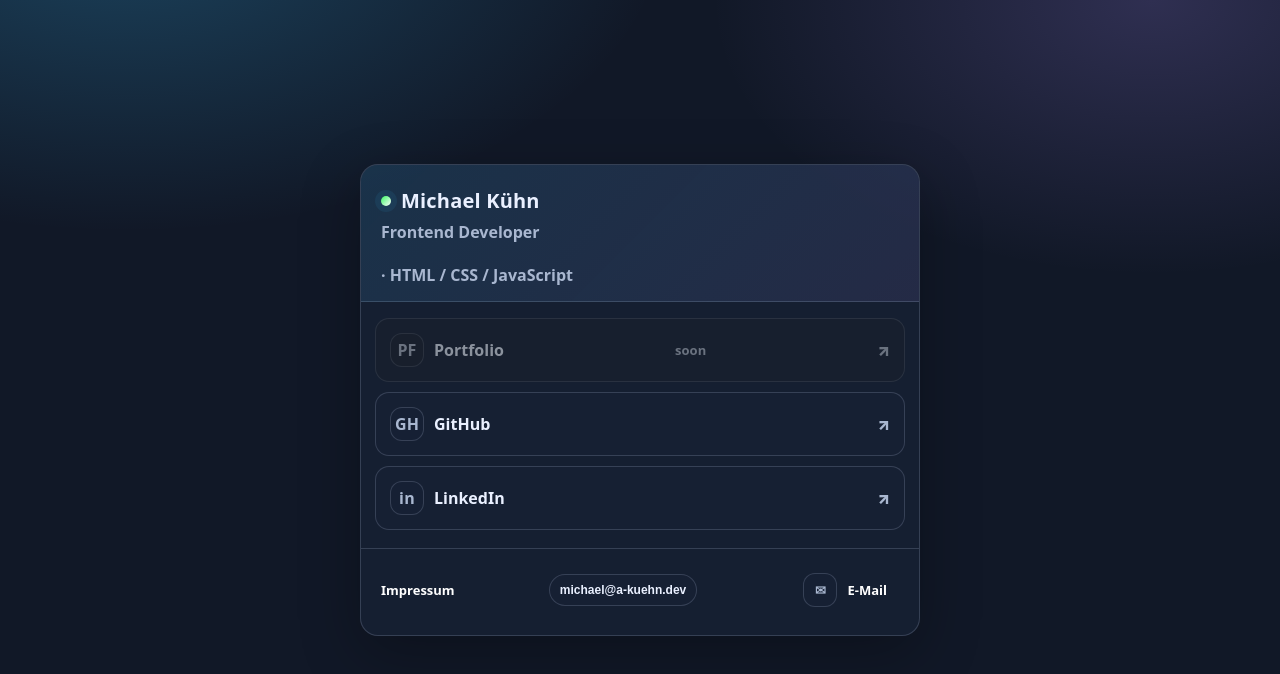
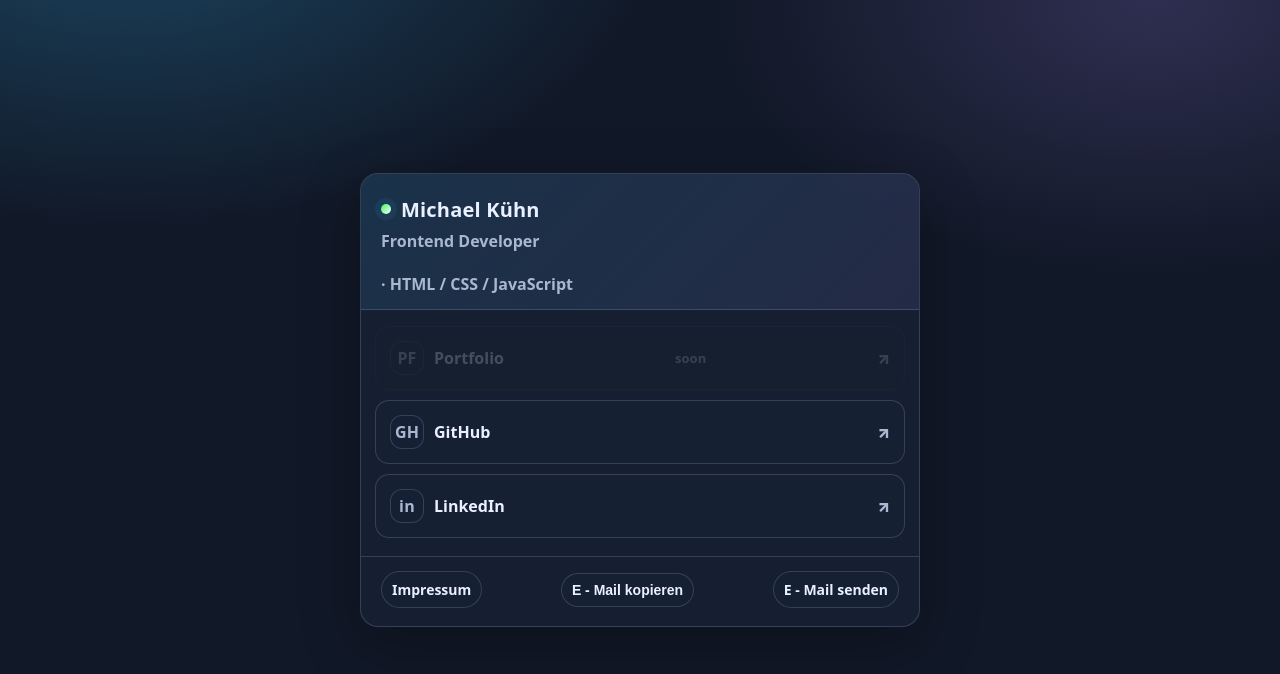
Before and after one commit to K-Micha/Landing-Page, a plain HTML site: page index.html in a window 1280 px wide. Drawn offline with Linux system fonts and the light colour scheme.

Commit message:
button update

```diff
--- a/index.html
+++ b/index.html
@@ -39,16 +39,17 @@
     </nav>
 
     <footer class="bottom">
-      <a class="ips" href="./page/impressum.html">Impressum</a>
+      <a class="ips" href="./page/impressum.html">
+        <span>Impressum</span>
+      </a>
 
       <button class="copy_mail" id="copy-mail" type="button">
-        michael@a-kuehn.dev
+       <span>E - Mail kopieren</span>
       </button>
 
       <a id="open-mail" class=" mail_btn" href="#">
         <span class="left">
-          <span class="icon">✉</span>
-          <span>E-Mail</span>
+          <span>E - Mail senden</span>
         </span>
       </a>
     </footer>
--- a/page/assets.js
+++ b/page/assets.js
@@ -58,9 +58,3 @@ if (openMailBtn) {
     openMailClient();
   });
 }
-// Portfolio
-const portfolioBtn = document.getElementById("portfolio-soon");
-
-portfolioBtn.addEventListener("click", () => {
-  showToast("Portfolio in progress");
-});
--- a/page/style.css
+++ b/page/style.css
@@ -11,9 +11,13 @@
   --shadow: 0 18px 60px rgba(0, 0, 0, .28);
 }
 
-* { box-sizing: border-box; }
+* {
+  box-sizing: border-box;
+}
 
-.hidden { display: none !important; }
+.hidden {
+  display: none !important;
+}
 
 body {
   margin: 0;
@@ -28,7 +32,9 @@ body {
   min-height: 100vh;
 }
 
-.body_ldg { display: grid; }
+.body_ldg {
+  display: grid;
+}
 
 .wrap {
   width: min(560px, 100%);
@@ -58,7 +64,7 @@ body {
   width: 10px;
   height: 10px;
   border-radius: 999px;
-      background: linear-gradient(135deg, #38f863, #ffffff);
+  background: linear-gradient(135deg, #38f863, #ffffff);
   box-shadow: 0 0 0 6px rgba(56, 189, 248, .08);
   flex: 0 0 auto;
 }
@@ -117,8 +123,8 @@ body {
   flex: 0 0 auto;
 }
 
-.icon:hover{
-   border-color: rgba(56, 189, 248, .38);
+.icon:hover {
+  border-color: rgba(56, 189, 248, .38);
   background: linear-gradient(135deg, rgba(56, 189, 248, .16), rgba(167, 139, 250, .10));
 }
 
@@ -141,7 +147,14 @@ body {
 }
 
 .ips {
-  color: white;
+  padding: 8px 10px;
+  border-radius: 999px;
+  border: 1px solid var(--line);
+  background: rgba(24, 34, 53, .55);
+  color: var(--text);
+  font-weight: 700;
+  font-size: 14px;
+  cursor: pointer;
   text-decoration: none;
 }
 
@@ -151,27 +164,51 @@ body {
   border: 1px solid var(--line);
   background: rgba(24, 34, 53, .55);
   color: var(--text);
-  font-weight: 900;
-  font-size: 12px;
+  font-weight: 700;
+  font-size: 14px;
   cursor: pointer;
 }
 
 .copy_mail:hover {
-   border-color: rgba(56, 189, 248, .38);
+  border-color: rgba(56, 189, 248, .38);
+  background: linear-gradient(135deg, rgba(56, 189, 248, .16), rgba(167, 139, 250, .10));
+}
+
+.ips:hover {
+  border-color: rgba(56, 189, 248, .38);
+  background: linear-gradient(135deg, rgba(56, 189, 248, .16), rgba(167, 139, 250, .10));
+}
+
+.mail_btn:hover {
+  border-color: rgba(56, 189, 248, .38);
   background: linear-gradient(135deg, rgba(56, 189, 248, .16), rgba(167, 139, 250, .10));
 }
 
 .mail_btn {
-  padding: 10px 12px;
+  padding: 8px 10px;
   border-radius: 999px;
+  border: 1px solid var(--line);
+  background: rgba(24, 34, 53, .55);
+  color: var(--text);
+  font-weight: 700;
+  font-size: 14px;
+  cursor: pointer;
   text-decoration: none;
-  color: white;
 }
 
 @media (max-width: 420px) {
-  .name { font-size: 18px; }
-  .btn { padding: 13px 12px; }
-  .icon { width: 32px; height: 32px; }
+  .name {
+    font-size: 18px;
+  }
+
+  .btn {
+    padding: 13px 12px;
+  }
+
+  .icon {
+    width: 32px;
+    height: 32px;
+  }
 
   .copy_mail {
     max-width: 160px;
@@ -205,20 +242,26 @@ body {
   opacity: 1;
   transform: translateX(-50%) translateY(-2px);
 }
+
 #portfolio-soon {
   cursor: pointer;
 }
+
 .soon {
   color: var(--muted);
   font-weight: 700;
   font-size: 13px;
 }
-.disabled{
+
+.disabled {
   position: relative;
-  opacity: 0.55;
+  opacity: 0.22;
   filter: grayscale(0.6);
+  cursor: context-menu;
+  border-color: rgba(201, 27, 12, 0.485);
 }
-.disabled:hover{
-  border: 2px solid;
-  border-color: rgba(224, 51, 3, 0.976);
+.disabled:hover {
+  border-color: rgba(201, 27, 12, 0.485);
+  background: none;
+
 }
```
Also changed, not shown: page/impressum.html (+2 -2 lines).
